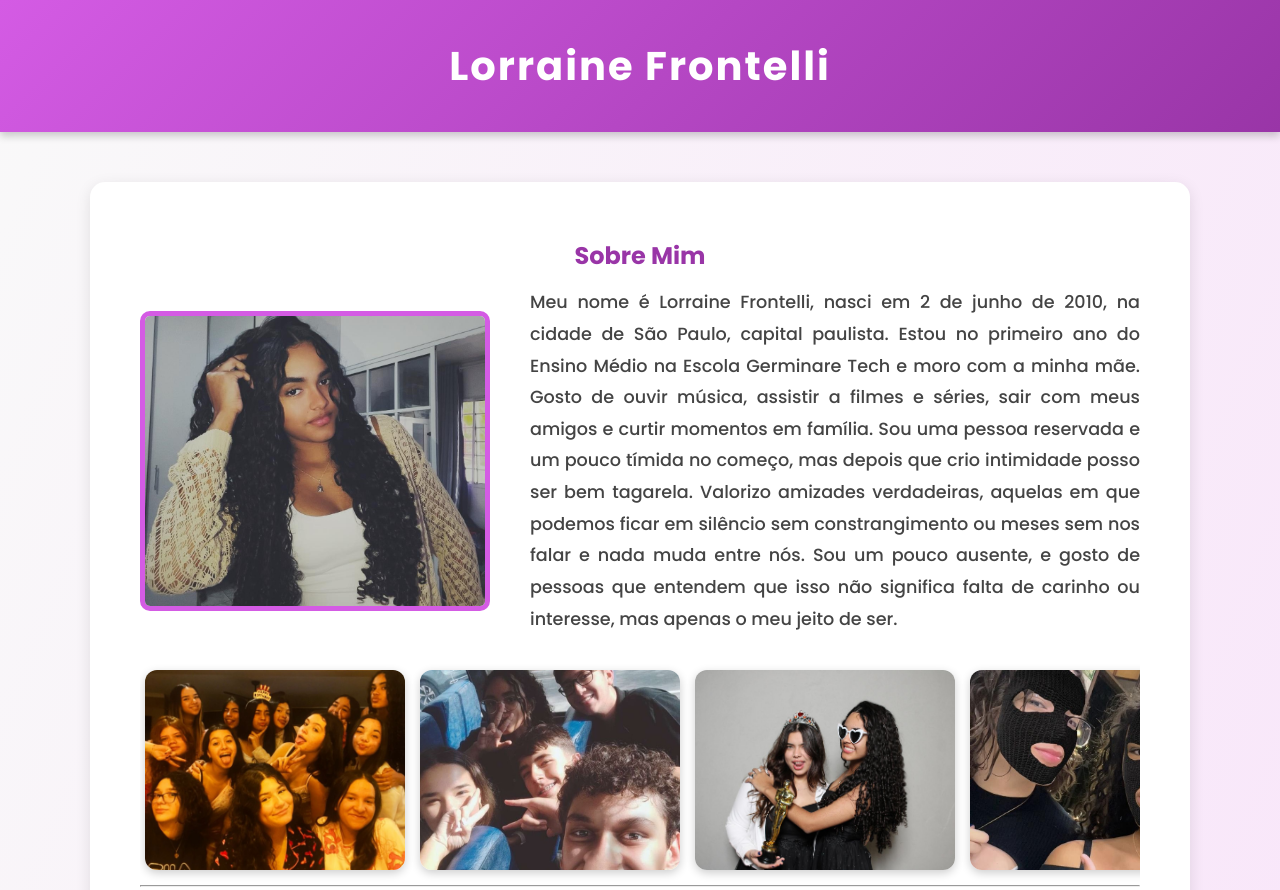
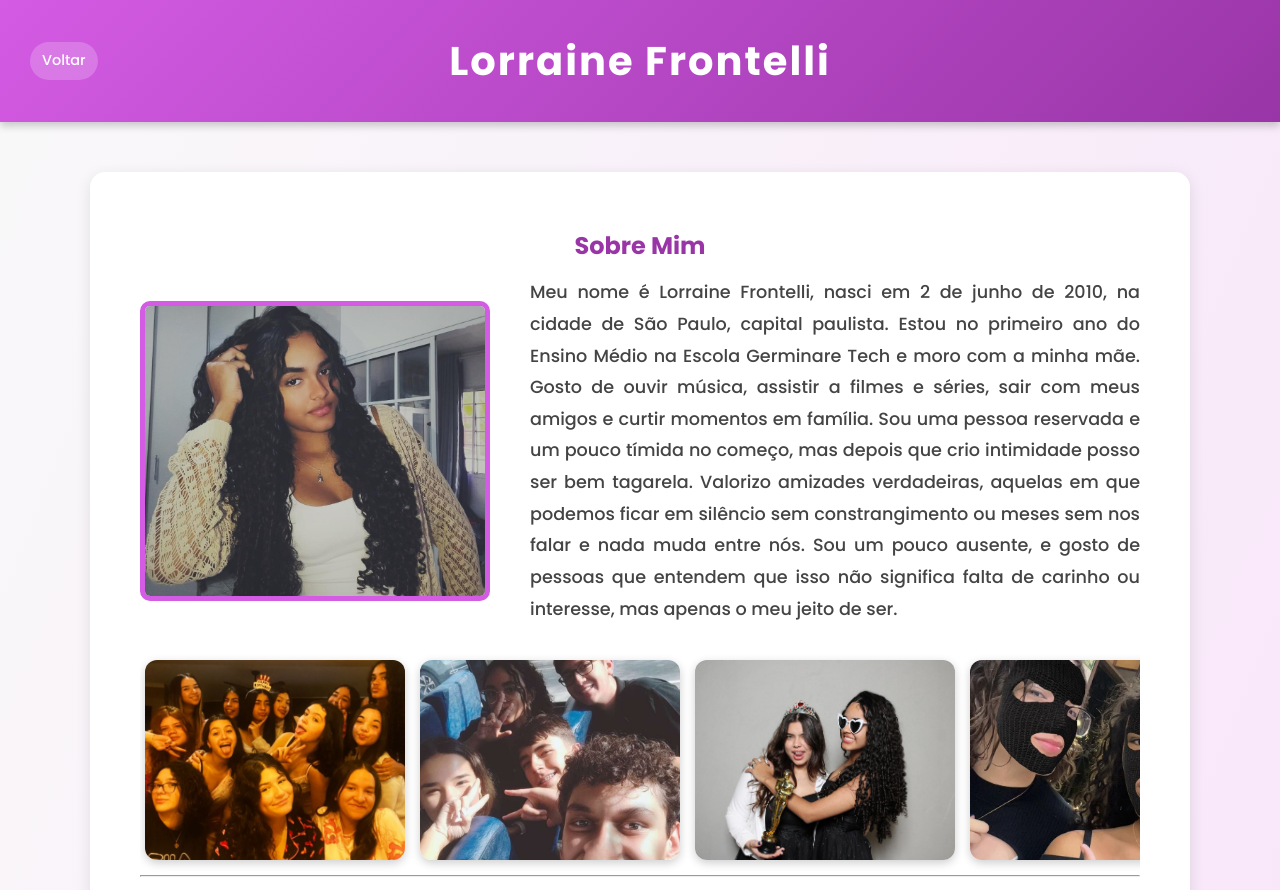
Before and after one commit to LorraineFrontelli/CardapioFilmesEPaginaPessoal, a plain HTML site: page PaginaPessoal/paginaPessoal.html in a window 1280 px wide. Shown: the top 890 px of the page. Drawn offline with Linux system fonts and the light colour scheme.

Commit message:
Adicionando um botão de voltar nos htmls necessarios

```diff
--- a/PaginaPessoal/paginaPessoal.css
+++ b/PaginaPessoal/paginaPessoal.css
@@ -15,10 +15,15 @@ body {
 }
 
 /* ---------- CABEÇALHO ---------- */
+/* ---------- CABEÇALHO ---------- */
 header {
+    position: relative;
+    display: flex;
+    justify-content: center; /* centraliza o título */
+    align-items: center;
     background: linear-gradient(135deg, #d45be4, #9935a7);
     color: white;
-    padding: 30px 0;
+    padding: 25px 0;
     text-align: center;
     box-shadow: 0 4px 8px rgba(0,0,0,0.2);
 }
@@ -26,6 +31,26 @@ header {
 header h1 {
     font-size: 40px;
     letter-spacing: 2px;
+}
+
+/* Botão menor e discreto no canto esquerdo */
+.btn-voltar {
+    position: absolute;
+    left: 30px;
+    top: 50%;
+    transform: translateY(-50%);
+    background-color: #ffffff33; /* transparente */
+    color: white;
+    padding: 6px 12px;
+    border-radius: 20px;
+    font-size: 0.9rem;
+    text-decoration: none;
+    font-weight: 500;
+    transition: 0.3s;
+}
+
+.btn-voltar:hover {
+    background-color: #ffffff55;
 }
 
 /* ---------- CONTEÚDO PRINCIPAL ---------- */
--- a/PaginaPessoal/paginaPessoal.html
+++ b/PaginaPessoal/paginaPessoal.html
@@ -11,6 +11,7 @@
 
 <body>
     <header>
+        <a href="../index.html" class="btn-voltar">Voltar</a>
         <h1>Lorraine Frontelli</h1>
     </header>
 
--- a/Resenhas/resenhas.css
+++ b/Resenhas/resenhas.css
@@ -22,7 +22,7 @@ header {
     width: 100%;
     background: linear-gradient(135deg, #d45be4, #9935a7);
     color: white;
-    padding: 20px 60px;
+    padding: 25px 0;
     display: flex;
     justify-content: center;
     align-items: center;
@@ -34,6 +34,27 @@ header h1 {
     font-size: 32px;
     letter-spacing: 2px;
 }
+
+/* Botão Voltar — mesmo estilo da outra página */
+.btn-voltar {
+    position: absolute;
+    left: 30px;
+    top: 50%;
+    transform: translateY(-50%);
+    background-color: #ffffff33;
+    color: white;
+    padding: 6px 12px;
+    border-radius: 20px;
+    font-size: 0.9rem;
+    text-decoration: none;
+    font-weight: 500;
+    transition: 0.3s;
+}
+
+.btn-voltar:hover {
+    background-color: #ffffff55;
+}
+
 
 /* ---------- CONTEÚDO PRINCIPAL ---------- */
 main {
```
Also changed, not shown: Resenhas/crepusculo.html (+1 -0 lines), Resenhas/invocacao2.html (+1 -0 lines), index.html (+3 -3 lines).
